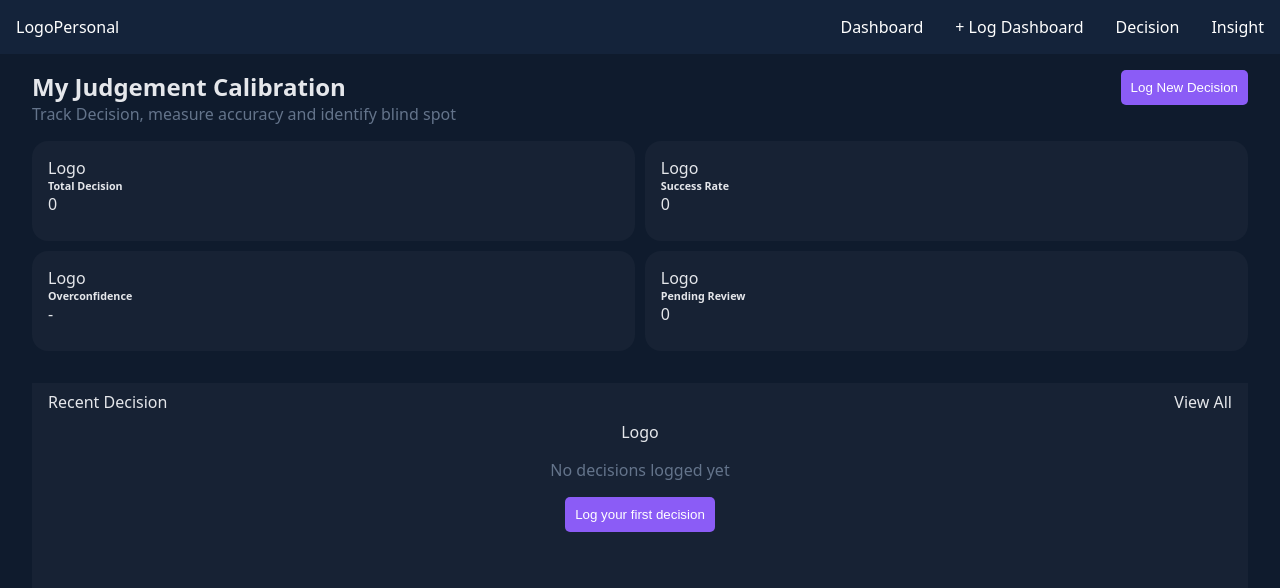
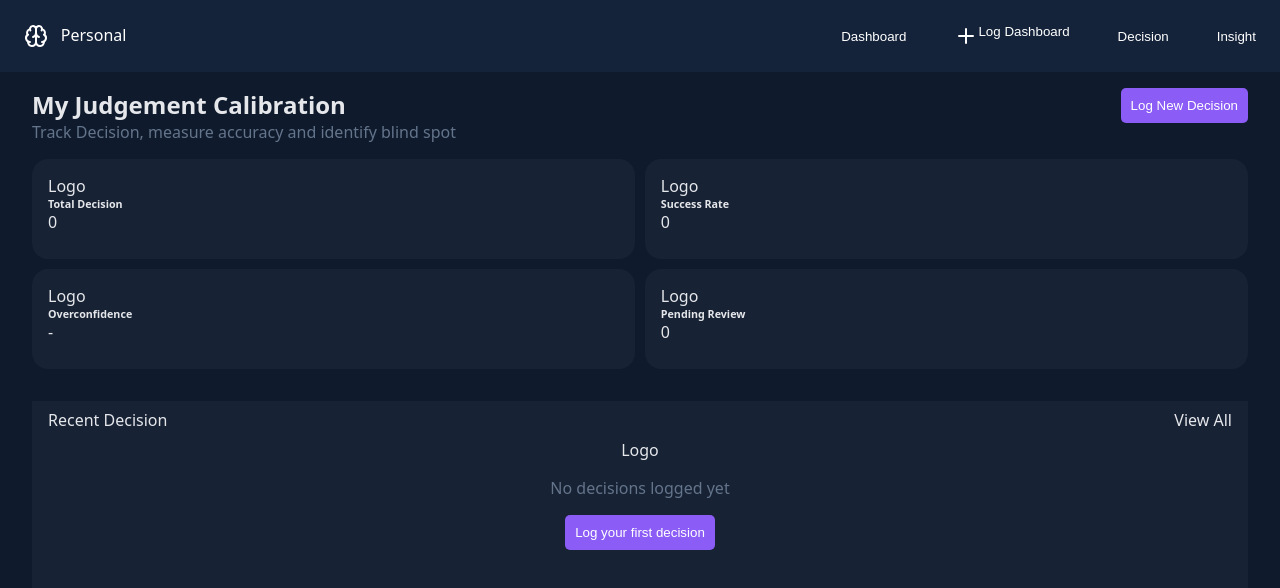
Before and after one commit to IkhwanAL/bayesian-ui, a React (Vite) app in the folder web/: page / in a window 1280 px wide. Shown: the top 588 px of the page. Built offline with nearby package versions, Linux system fonts and the light colour scheme.

Commit message:
feat: Add Logo In TopBar

```diff
--- a/web/package.json
+++ b/web/package.json
@@ -10,6 +10,7 @@
     "preview": "vite preview"
   },
   "dependencies": {
+    "lucide-react": "^0.574.0",
     "react": "^19.2.0",
     "react-dom": "^19.2.0"
   },
--- a/web/src/features/dashboard/TopBar.css
+++ b/web/src/features/dashboard/TopBar.css
@@ -13,7 +13,31 @@
   gap: 2rem;
 }
 
+.nav-tool>button {
+  border-radius: 5px;
+  border: 0;
+  padding: 0.5rem;
+  background-color: var(--bg-secondary);
+  color: white;
+}
+
+
+.nav-tool>button:hover {
+  border-radius: 5px;
+  padding: 0.5rem;
+  background-color: var(--accent-purple);
+  color: white;
+}
+
 .nav-logo {
   display: flex;
   flex-direction: row;
+  gap: 0.8rem;
+  padding: 0.5rem;
+  margin-right: auto;
 }
+
+.nav-tag {
+  display: flex;
+  flex-direction: row;
+}
--- a/web/src/features/dashboard/TopBar.jsx
+++ b/web/src/features/dashboard/TopBar.jsx
@@ -1,20 +1,25 @@
+import { Brain } from "lucide-react"
 import "./TopBar.css"
+import { Plus } from "lucide-react"
 
 export default function TopBar() {
   return (
     <>
       <nav className="navigation-bar">
         <div className="nav-logo">
-          <div>Logo</div>
+          <Brain />
           <span>Personal</span>
         </div>
         <div className="nav-tool">
-          <div>Dashboard</div>
-          <div> + Log Dashboard</div>
-          <div>Decision</div>
-          <div>Insight</div>
+          <button>Dashboard</button>
+          <button className="nav-tag">
+            <Plus />
+            <div>Log Dashboard</div>
+          </button>
+          <button>Decision</button>
+          <button>Insight</button>
         </div>
-      </nav>
+      </nav >
     </>
   )
 }
```
Also changed, not shown: 1 other file (tests, documents, lock files or other folders).
